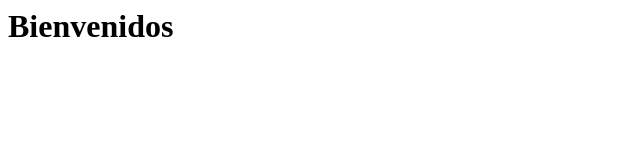
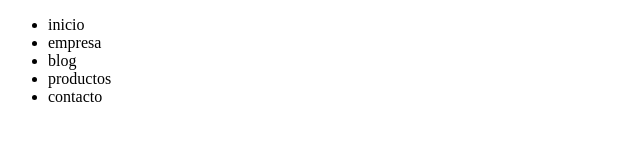
Before and after one commit to elseOG/proyecto1, a plain HTML site: page index.html in a window 1280 px wide. Shown: the whole page, without its empty margins (0-640 px from the left). Drawn offline with Linux system fonts and the light colour scheme.

Commit message:
Index modificado y se ha creado el archivo main.js

```diff
--- a/index.html
+++ b/index.html
@@ -1 +1,20 @@
-<h1>Bienvenidos</h1>
+<!DOCTYPE html>
+<html lang="es">
+<head>
+    <meta charset="UTF-8">
+    <meta name="viewport" content="width=device-width, initial-scale=1.0">
+    <title>Document</title>
+</head>
+<body>
+    <div class="navegacion">
+        <ul>
+            <li>inicio</li>
+            <li>empresa</li>
+            <li>blog</li>
+            <li>productos</li>
+            <li>contacto</li>
+        </ul>
+    </div>
+
+</body>
+</html>
--- /dev/null
+++ b/main.js
@@ -0,0 +1 @@
+let numero = 1;
```
